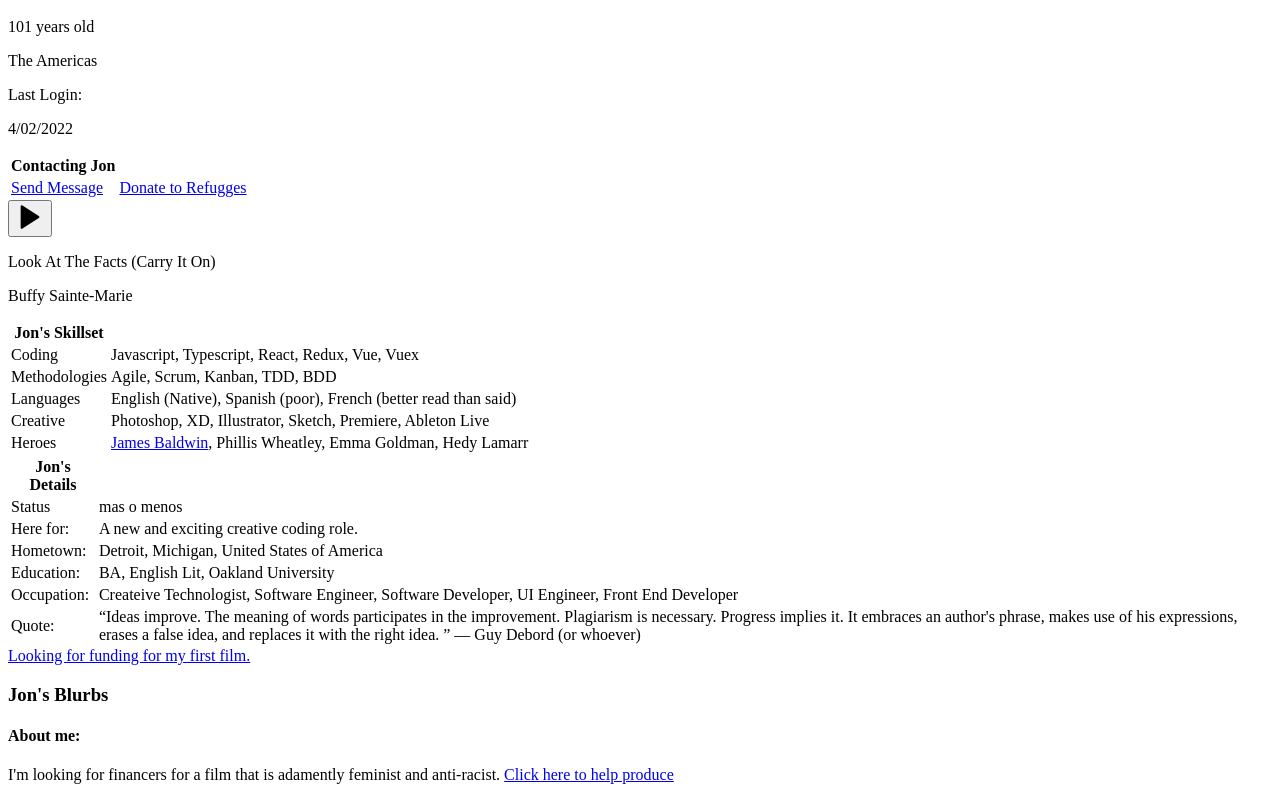
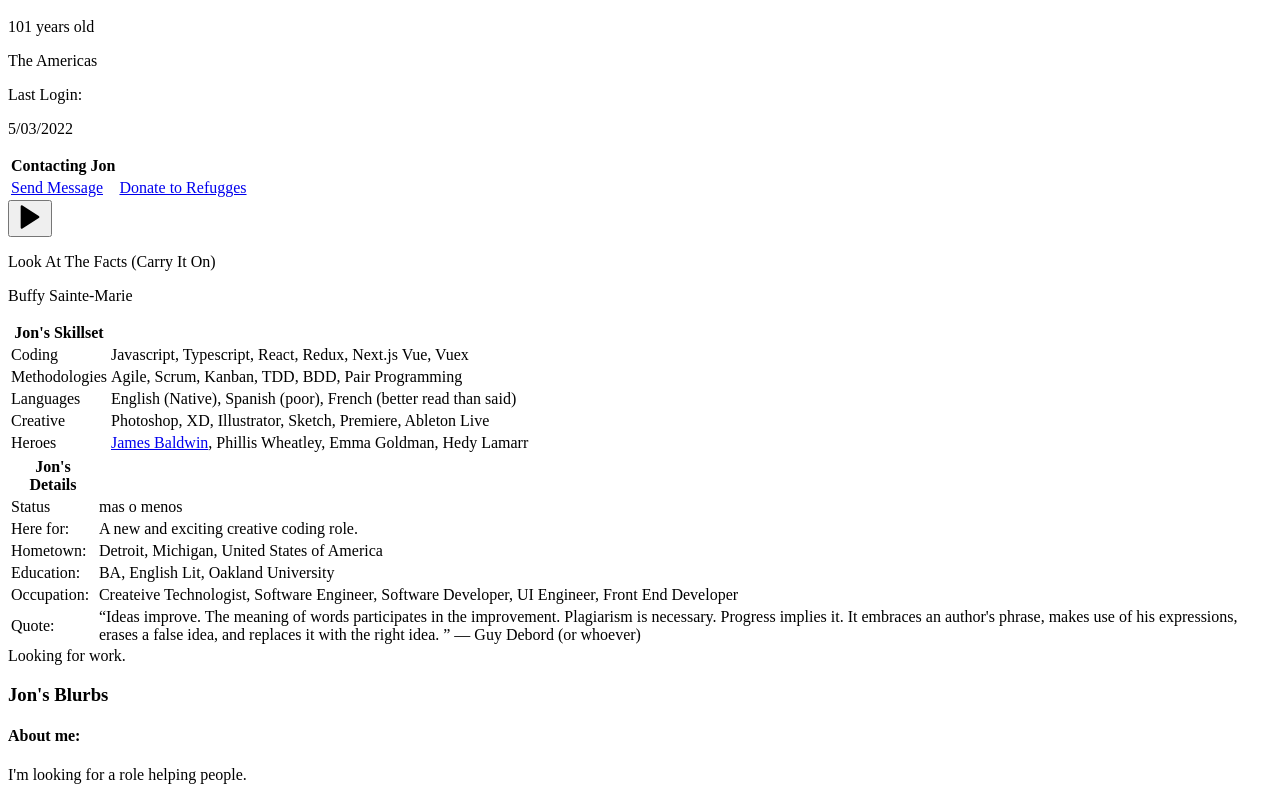
Before and after one commit to jonoftheamericas/myspace, a Next.js app: page / in a window 1280 px wide. Shown: the part 1064-1860 px from the top of the page. Built offline with nearby package versions, Linux system fonts and the light colour scheme; no server answers.

Commit message:
Update index.js

```diff
--- a/pages/index.js
+++ b/pages/index.js
@@ -57,7 +57,7 @@ export default function Home() {
               <p>101 years old</p>
               <p>The Americas</p>
               <p className="pt-8">Last Login:</p>
-              <p>4/02/2022</p>
+              <p>5/03/2022</p>
             </div>
           </div>
           <div className="flex">
@@ -94,7 +94,7 @@ export default function Home() {
                   </td>
                   <td className="pt-1 pl-1 ">
                     <div className="bg-blue-100 h-full p-1">
-                      Javascript, Typescript, React, Redux, Vue, Vuex
+                      Javascript, Typescript, React, Redux, Next.js Vue, Vuex
                     </div>
                   </td>
                 </tr>
@@ -106,7 +106,7 @@ export default function Home() {
                   </td>
                   <td className="pt-1 pl-1 ">
                     <div className="bg-blue-100 h-full p-1">
-                      Agile, Scrum, Kanban, TDD, BDD
+                      Agile, Scrum, Kanban, TDD, BDD, Pair Programming
                     </div>
                   </td>
                 </tr>
@@ -228,7 +228,7 @@ export default function Home() {
       <div className="w-full md:w-1/2 p-8 pt-0 md:pt-8">
         <section className="text-sm">
           <div className="border-black p-6 border-solid border-2 font-medium flex justify-center text-lg">
-           <a href="https://www.paypal.com/donate/?business=5CFMT8XG3836U&no_recurring=0&item_name=Fund+my+film%2C+please%2C+lol&currency_code=USD"> Looking for funding for my first film. </a>
+            Looking for work.
           </div>
           <h3 className="mt-4 bg-orange-200 text-orange-700 font-semibold pl-4">
             Jon's Blurbs
@@ -236,7 +236,7 @@ export default function Home() {
           <div className="pl-2 pt-2">
             <h4 className="text-orange-600 font-semibold">About me:</h4>
             <p className="text-xs">
-            I'm looking for financers for a film that is adamently feminist and anti-racist. <a href="https://www.paypal.com/donate/?business=5CFMT8XG3836U&no_recurring=0&item_name=Fund+my+film%2C+please%2C+lol&currency_code=USD"> Click here to help produce </a>
+            I'm looking for a role helping people.
             </p>
             <h4 className="mt-2 text-orange-600 font-semibold">
               Who I'd like to meet:
```
